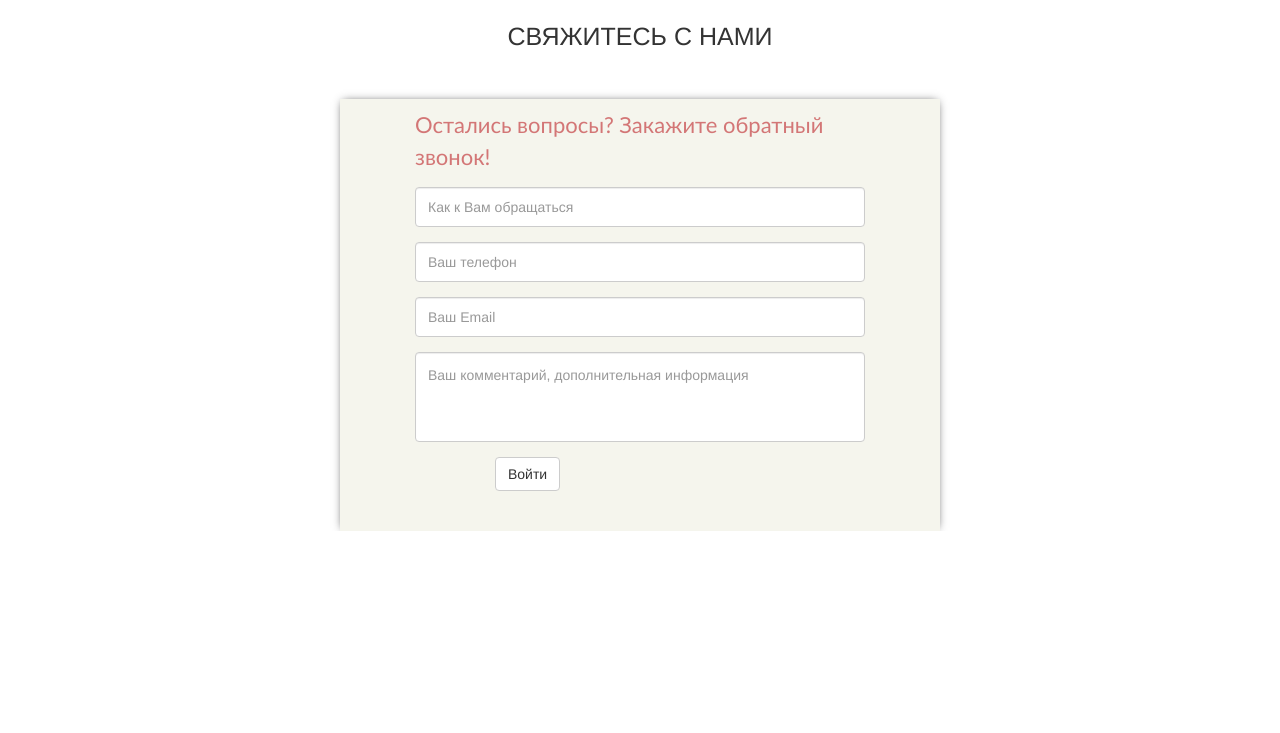
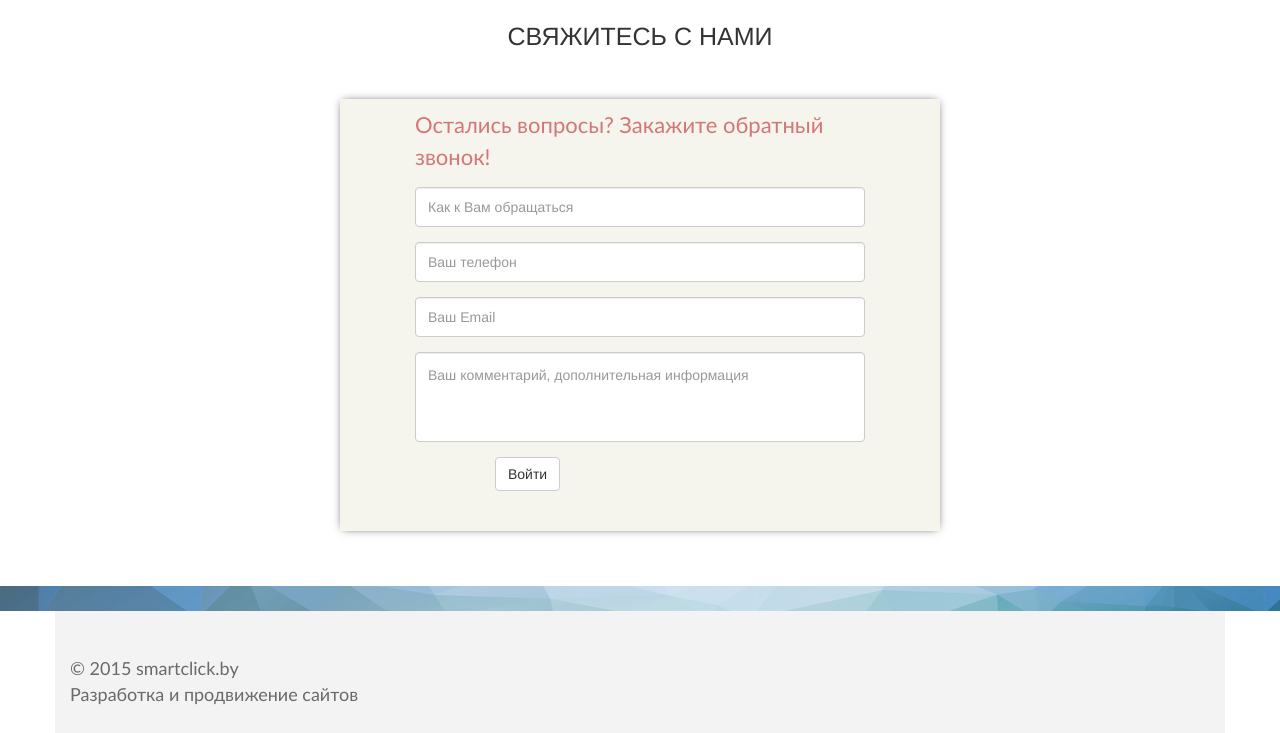
Before and after one commit to vladimirkam/smartclick, a PHP site: page / in a window 1280 px wide. Shown: the part 2356-3089 px from the top of the page. Before the commit the page ends 2887 px from the top, so only its background shows below. Run offline with PHP 8.4, Linux system fonts and the light colour scheme; data that the repository does not hold is empty; some libraries are stand-ins or nearby versions.

Commit message:
Second commit

```diff
--- a/css/style.css
+++ b/css/style.css
@@ -280,6 +280,7 @@ body{
 /*--block7--*/
 #block7{
 	padding-top: 20px;
+	padding-bottom: 55px;
 }
 	#form-no-modal{
 		background-color:#f5f5ed;
@@ -306,7 +307,19 @@ body{
 			height: 90px !important;
 			padding-bottom: 50px !important;
 		}
-		.tooltip-inner{
-			white-space: pre;
-			max-width:350px !important;
-		}
+#block8{
+	background-image: url(../img/block7.jpg);
+	background-repeat: no-repeat;
+	background-size:cover;
+	background-position:center center;
+	padding-top: 25px;
+}
+
+.footer{
+	background-color:#f3f3f3;
+	color:#6a6a6a;
+	font-size:18px;
+	font-family: "Calibri",arial,sans-serif;
+	padding-top: 45px;
+	padding-bottom: 25px;
+}
--- a/index.html
+++ b/index.html
@@ -4,7 +4,7 @@
     <meta charset="utf-8">
     <meta http-equiv="X-UA-Compatible" content="IE=edge">
     <meta name="viewport" content="width=device-width, initial-scale=1">
-    <title>Разработка сайтов под ключ, проведение логистического аудита, SEO продвижение</title>
+    <title>Разработка сайтов под ключ, логистический аудит, SEO продвижение</title>
 
 	<link rel="stylesheet" href="css/style.css">
 	<link href="css/jquery.jgrowl.css" rel="stylesheet">
@@ -207,6 +207,19 @@
 		</form>
 	</div>
 
+	<div class="container-fluid" id="block8"></div><!--block8-->
+
+	<div class="container footer">
+		<div class="row">
+			<div class="col-md-12">
+				© 2015 smartclick.by
+			</div>
+			<div class="col-md-12">
+				Разработка и продвижение сайтов
+			</div>
+		</div>
+	</div><!--footer-->
+
     <!-- jQuery (necessary for Bootstrap's JavaScript plugins) -->
     <script src="https://ajax.googleapis.com/ajax/libs/jquery/1.11.2/jquery.min.js"></script>
     <!-- Include all compiled plugins (below), or include individual files as needed -->
```
Also changed, not shown: img/block7.jpg (added).
